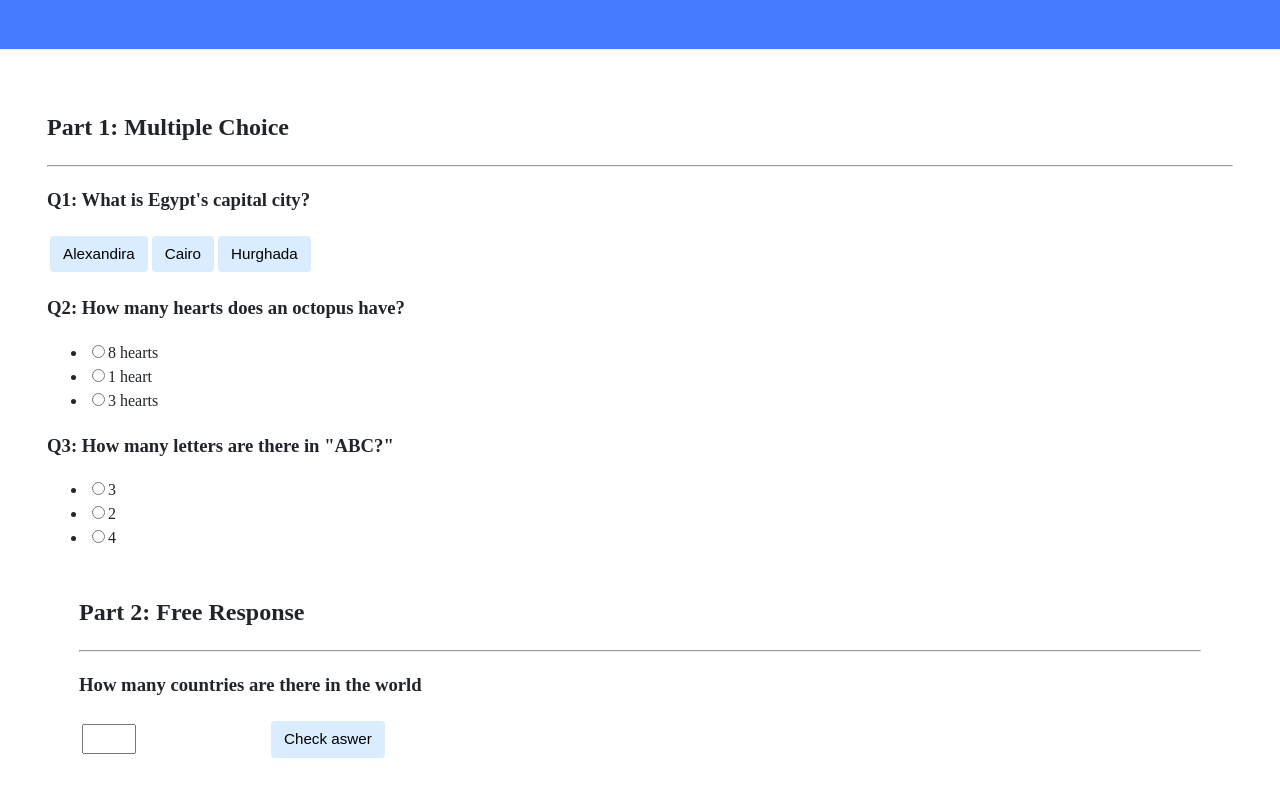
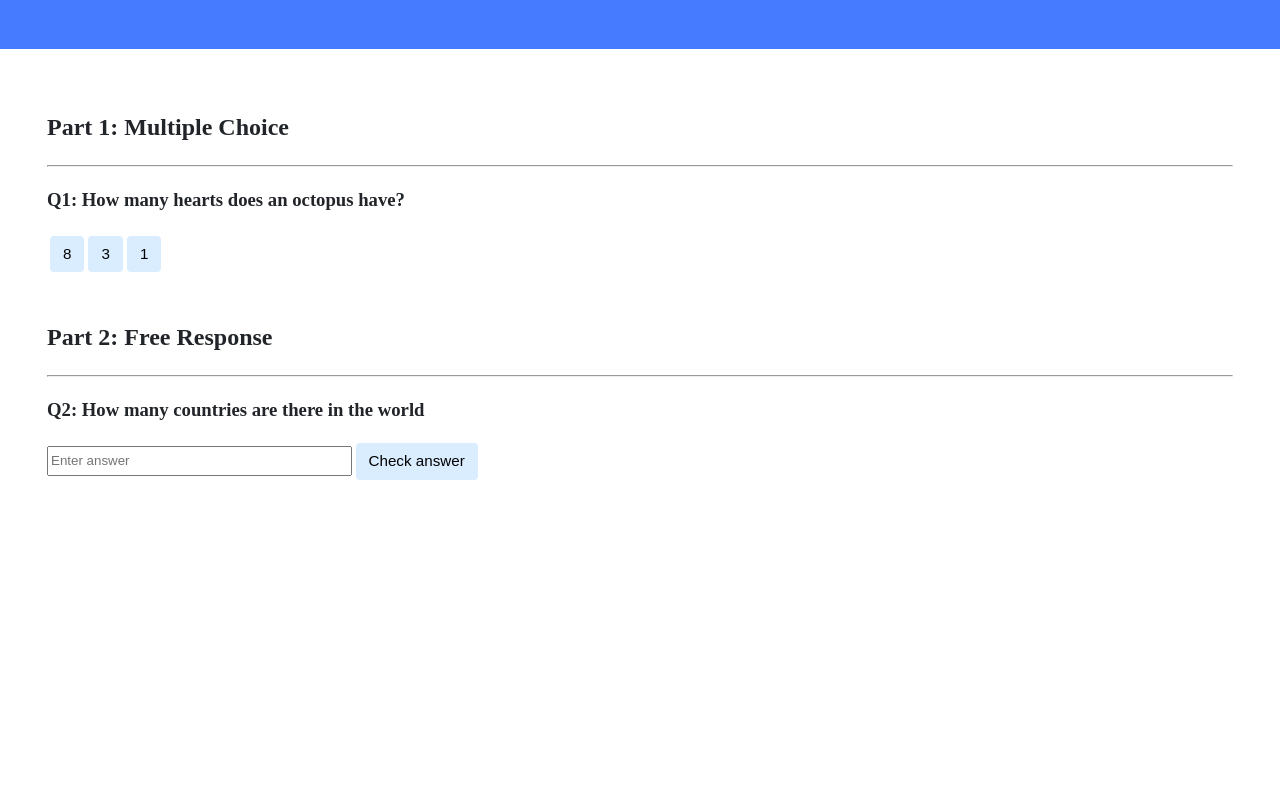
Before and after one commit to Ali-Rezk/AZ, a plain HTML site: page index.html in a window 1280 px wide. Shown: the part 151-944 px from the top of the page. After the commit the page ends 800 px from the top, so only its background shows below. Drawn offline with Linux system fonts and the light colour scheme.

Commit message:
initial commit

```diff
--- a/index.html
+++ b/index.html
@@ -7,16 +7,36 @@
         <title>Trivia!</title>
         <script>
             // TODO: Add code to check answers to questions
-            function turnGreen()
-            {
-                document.getElementById('#answer0').style.backgroundColor = 'green';
-            }
+            document.addEventListener('DOMContentLoaded', function() {
 
-            let q0 = 0;
+                document.querySelector('#wrong0').onclick = function() {
+                    document.querySelector('#result0').innerHTML = "Incorrect";
+                    document.getElementById('wrong0').style.backgroundColor = 'red';
+                }
+                document.querySelector('#wrong1').onclick = function() {
+                    document.querySelector('#result0').innerHTML = "Incorrect";
+                    document.getElementById('wrong1').style.backgroundColor = 'red';
+                }
 
-            document.querySelector('#answer0').onclick = function() {
-                document.querySelector('#result0').innerHTML = ""Correct!"";
-            }
+                document.querySelector('#answer').onclick = function() {
+                    document.querySelector('#result0').innerHTML = "Correct!";
+                    document.getElementById('answer').style.backgroundColor = 'green';
+                }
+
+                document.querySelector('#check').addEventListener('click', function() {
+                    let input = document.querySelector('input');
+                    if (input.value === '195')
+                    {
+                        document.querySelector('#result1').innerHTML = "Correct!";
+                        document.getElementById('txt').style.backgroundColor = 'green';
+                    }
+                    else
+                    {
+                        document.querySelector('#result1').innerHTML = "Incorrect";
+                        document.getElementById('txt').style.backgroundColor = 'red';
+                    }
+                });
+            });
         </script>
     </head>
     <body>
@@ -26,62 +46,27 @@
 
         <div class="container">
             <div class="section">
-                <h2 id='question0'>Part 1: Multiple Choice </h2>
+                <h2>Part 1: Multiple Choice </h2>
                 <hr>
                 <!-- TODO: Add multiple choice question here -->
-                <h3>Q1: What is Egypt's capital city?</h3>
+                <h3>Q1: How many hearts does an octopus have?</h3>
                 <p id="result0"></p>
-                <div>
                 <table>
                     <tr>
-                        <td><button type="submit" onclick="turnGreen();"> Alexandira </button> </td>
-                        <td><button type="submit" id="answer0" onclick="turnGreen();"> Cairo </button></td>
-                        <td><button> Hurghada </button></td>
+                        <td><button type="submit" id="wrong0" onclick="turnRed0();"> 8 </button> </td>
+                        <td><button type="submit" id="answer" onclick="turnGreen0();"> 3 </button></td>
+                        <td><button type="submit" id="wrong1" onclick="turnRed1();"> 1 </button></td>
                     </tr>
-                </div>
-            </table>
-                <h3>Q2: How many hearts does an octopus have?</h3>
-                <ul class="choices">
-                    <li>
-                        <label><input type="radio" name="question1" value="A">8 hearts</label>
-                    </li>
-                    <li>
-                        <label><input type="radio" name="question1" value="B">1 heart</label>
-                    </li>
-                    <li>
-                        <label><input type="radio" id="answer1" name="question1" value="C">3 hearts</label>
-                    </li>
-                </ul>
-                <h3>Q3: How many letters are there in "ABC?"</h3>
-                <ul class="choices">
-                    <li>
-                        <label><input type="radio" id="answer3" name="question2" value="A">3</label>
-                    </li>
-                    <li>
-                        <label><input type="radio" name="question2" value="B">2</label>
-                    </li>
-                    <li>
-                        <label><input type="radio" name="question2" value="C">4</label>
-                    </li>
-                </ul>
+                </table>
             </div>
-
             <div class="section">
                 <h2>Part 2: Free Response</h2>
                 <hr>
                 <!-- TODO: Add free response question here -->
-                 <h3>How many countries are there in the world</h3>
-                 <table>
-                    <tr>
-                        <td>
-                            <form>
-                                <input type = "text">
-
-                            </form>
-                        </td>
-                        <td> <button>Check aswer</button> </td>
-                    </tr>
-                </table>
+                <h3>Q2: How many countries are there in the world</h3>
+                <p id="result1"></p>
+                <input id="txt" type="text" placeholder="Enter answer"></input>
+                <button id="check" type="submit">Check answer</button>
             </div>
         </div>
     </body>
--- a/styles.css
+++ b/styles.css
@@ -32,6 +32,7 @@ body {
     transition: color 2s ease-in-out, background-color 0.15s ease-in-out;
 }
 
+
 h1 {
     font-family: 'Montserrat', sans-serif;
     font-size: 48px;
```
